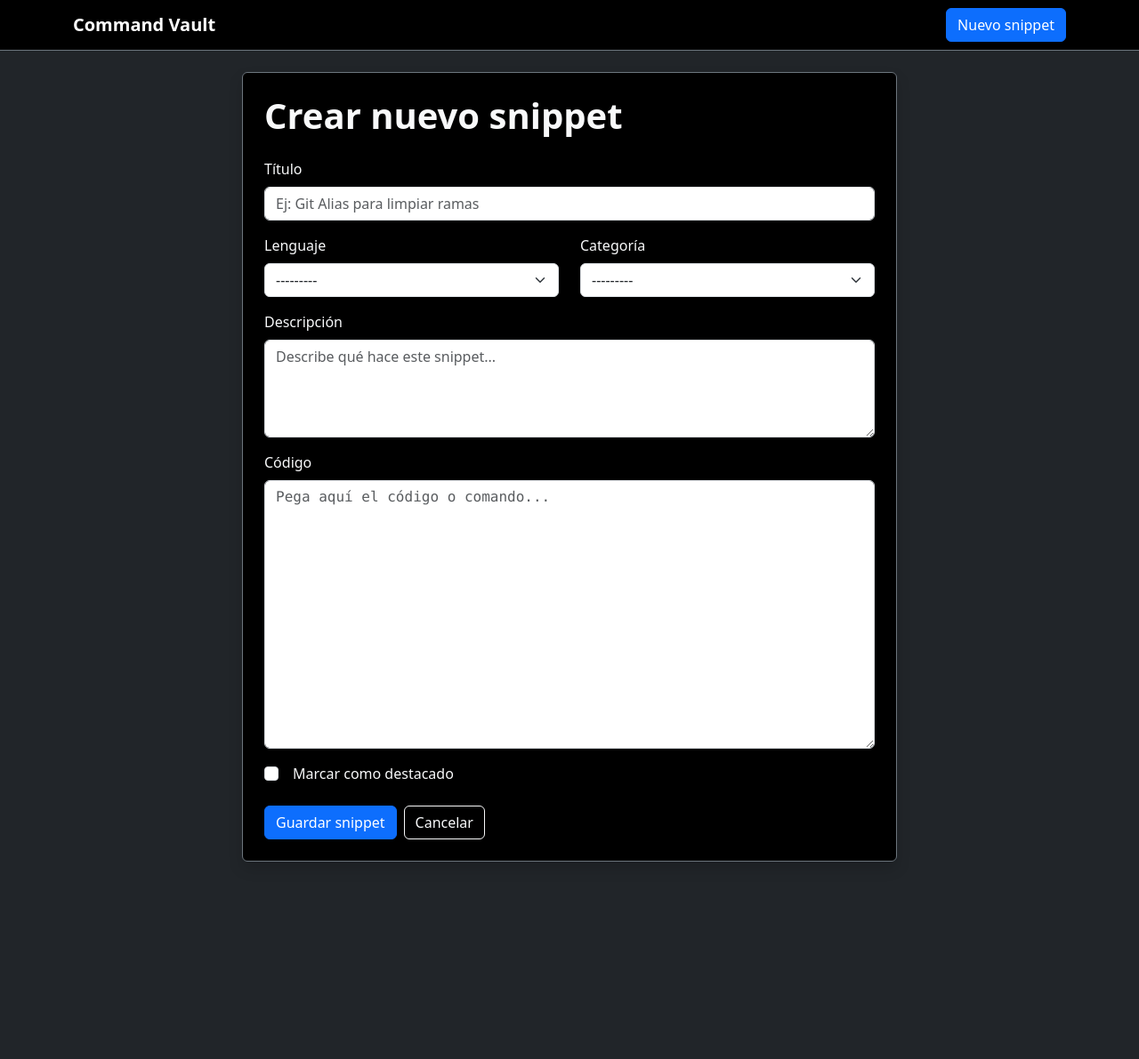
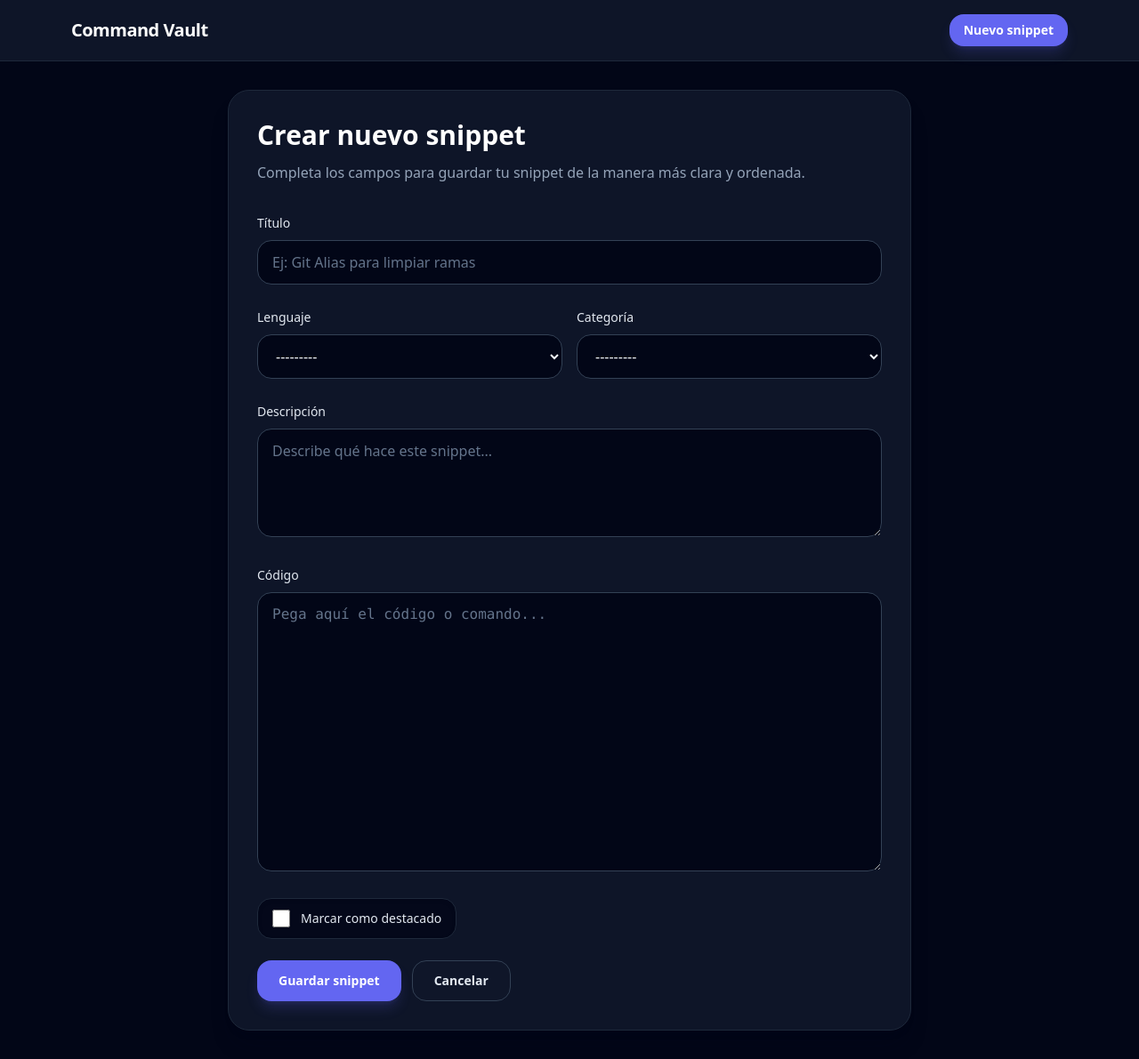
Before and after one commit to Titolin4612/T2-PlataformasPE, a Django app: page /crear/ in a window 1280 px wide. Shown: the whole page at 89% size. Before the commit the page ends 969 px from the top, so only its background shows below. Run offline with Django 5.2, Linux system fonts and the light colour scheme; some libraries are stand-ins or nearby versions.

Commit message:
Fronted: estilo base a la pagina

```diff
--- a/vault/forms.py
+++ b/vault/forms.py
@@ -8,26 +8,26 @@ class SnippetForm(forms.ModelForm):
         fields = ['titulo', 'lenguaje', 'categoria', 'descripcion', 'codigo', 'destacado']
         widgets = {
             'titulo': forms.TextInput(attrs={
-                'class': 'form-control',
+                'class': 'w-full rounded-2xl border border-slate-700 bg-slate-950 px-4 py-3 text-slate-100 placeholder:text-slate-500 focus:border-indigo-400 focus:outline-none focus:ring-2 focus:ring-indigo-500/30',
                 'placeholder': 'Ej: Git Alias para limpiar ramas'
             }),
             'lenguaje': forms.Select(attrs={
-                'class': 'form-select'
+                'class': 'w-full rounded-2xl border border-slate-700 bg-slate-950 px-4 py-3 text-slate-100 focus:border-indigo-400 focus:outline-none focus:ring-2 focus:ring-indigo-500/30'
             }),
             'categoria': forms.Select(attrs={
-                'class': 'form-select'
+                'class': 'w-full rounded-2xl border border-slate-700 bg-slate-950 px-4 py-3 text-slate-100 focus:border-indigo-400 focus:outline-none focus:ring-2 focus:ring-indigo-500/30'
             }),
             'descripcion': forms.Textarea(attrs={
-                'class': 'form-control',
+                'class': 'w-full rounded-2xl border border-slate-700 bg-slate-950 px-4 py-3 text-slate-100 placeholder:text-slate-500 focus:border-indigo-400 focus:outline-none focus:ring-2 focus:ring-indigo-500/30',
                 'rows': 4,
                 'placeholder': 'Describe qué hace este snippet...'
             }),
             'codigo': forms.Textarea(attrs={
-                'class': 'form-control font-monospace',
+                'class': 'w-full rounded-2xl border border-slate-700 bg-slate-950 px-4 py-3 font-mono text-slate-100 placeholder:text-slate-500 focus:border-indigo-400 focus:outline-none focus:ring-2 focus:ring-indigo-500/30',
                 'rows': 12,
                 'placeholder': 'Pega aquí el código o comando...'
             }),
             'destacado': forms.CheckboxInput(attrs={
-                'class': 'form-check-input'
+                'class': 'h-5 w-5 rounded border-slate-600 bg-slate-900 text-indigo-500 focus:ring-indigo-500/50'
             }),
         }
--- a/vault/templates/vault/base.html
+++ b/vault/templates/vault/base.html
@@ -4,20 +4,31 @@
     <meta charset="UTF-8">
     <meta name="viewport" content="width=device-width, initial-scale=1.0">
     <title>{% block title %}Command Vault{% endblock %}</title>
-    <link href="https://cdn.jsdelivr.net/npm/bootstrap@5.3.7/dist/css/bootstrap.min.css" rel="stylesheet">
+    <script src="https://cdn.tailwindcss.com"></script>
+    <script>
+        tailwind.config = {
+            theme: {
+                extend: {
+                    colors: {
+                        surface: '#0f172a',
+                        surface2: '#111827',
+                        surface3: '#1e293b'
+                    }
+                }
+            }
+        }
+    </script>
 </head>
-<body class="bg-dark text-light">
+<body class="min-h-screen bg-slate-950 text-slate-100">
 
-<nav class="navbar navbar-expand-lg navbar-dark bg-black border-bottom border-secondary">
-    <div class="container">
-        <a class="navbar-brand fw-bold" href="{% url 'snippet_list' %}">Command Vault</a>
-        <div>
-            <a href="{% url 'snippet_create' %}" class="btn btn-primary">Nuevo snippet</a>
-        </div>
+<nav class="sticky top-0 z-20 border-b border-slate-800 bg-slate-900/95 backdrop-blur">
+    <div class="mx-auto flex max-w-6xl items-center justify-between px-4 py-4">
+        <a class="text-lg font-semibold tracking-tight text-white sm:text-xl" href="{% url 'snippet_list' %}">Command Vault</a>
+        <a href="{% url 'snippet_create' %}" class="inline-flex items-center rounded-2xl bg-indigo-500 px-4 py-2 text-sm font-semibold text-white shadow-lg shadow-indigo-500/20 transition duration-200 ease-out hover:bg-indigo-400 focus:outline-none focus:ring-2 focus:ring-indigo-500/50">Nuevo snippet</a>
     </div>
 </nav>
 
-<main class="container py-4">
+<main class="mx-auto max-w-6xl px-4 py-8 sm:px-6 lg:px-8">
     {% block content %}{% endblock %}
 </main>
 
--- a/vault/templates/vault/snippet_form.html
+++ b/vault/templates/vault/snippet_form.html
@@ -3,53 +3,50 @@
 {% block title %}{{ titulo_pagina }}{% endblock %}
 
 {% block content %}
-<div class="row justify-content-center">
-    <div class="col-lg-8">
-        <div class="card bg-black text-light border-secondary shadow">
-            <div class="card-body p-4">
-                <h1 class="fw-bold mb-4">{{ titulo_pagina }}</h1>
+<div class="mx-auto max-w-3xl rounded-3xl border border-slate-800 bg-slate-900/95 p-6 shadow-xl shadow-slate-950/20 sm:p-8">
+    <div class="mb-8">
+        <h1 class="text-3xl font-semibold text-white">{{ titulo_pagina }}</h1>
+        <p class="mt-3 text-slate-400">Completa los campos para guardar tu snippet de la manera más clara y ordenada.</p>
+    </div>
 
-                <form method="post">
+    <form method="post" class="space-y-6">
         {% csrf_token %}
 
-                    <div class="mb-3">
-                        <label class="form-label">Título</label>
+        <div class="space-y-2">
+            <label class="text-sm font-medium text-slate-200">Título</label>
             {{ form.titulo }}
         </div>
 
-                    <div class="row">
-                        <div class="col-md-6 mb-3">
-                            <label class="form-label">Lenguaje</label>
+        <div class="grid gap-4 sm:grid-cols-2">
+            <div class="space-y-2">
+                <label class="text-sm font-medium text-slate-200">Lenguaje</label>
                 {{ form.lenguaje }}
             </div>
-                        <div class="col-md-6 mb-3">
-                            <label class="form-label">Categoría</label>
+            <div class="space-y-2">
+                <label class="text-sm font-medium text-slate-200">Categoría</label>
                 {{ form.categoria }}
             </div>
         </div>
 
-                    <div class="mb-3">
-                        <label class="form-label">Descripción</label>
+        <div class="space-y-2">
+            <label class="text-sm font-medium text-slate-200">Descripción</label>
             {{ form.descripcion }}
         </div>
 
-                    <div class="mb-3">
-                        <label class="form-label">Código</label>
+        <div class="space-y-2">
+            <label class="text-sm font-medium text-slate-200">Código</label>
             {{ form.codigo }}
         </div>
 
-                    <div class="form-check mb-4">
+        <label class="inline-flex items-center gap-3 rounded-2xl border border-slate-800 bg-slate-950/80 px-4 py-3 text-sm text-slate-200 shadow-inner shadow-slate-950/20">
             {{ form.destacado }}
-                        <label class="form-check-label ms-2">Marcar como destacado</label>
-                    </div>
+            <span>Marcar como destacado</span>
+        </label>
 
-                    <div class="d-flex gap-2">
-                        <button type="submit" class="btn btn-primary">{{ texto_boton }}</button>
-                        <a href="{% url 'snippet_list' %}" class="btn btn-outline-light">Cancelar</a>
+        <div class="flex flex-wrap gap-3">
+            <button type="submit" class="inline-flex items-center justify-center rounded-2xl bg-indigo-500 px-6 py-3 text-sm font-semibold text-white shadow-lg shadow-indigo-500/20 transition duration-200 hover:bg-indigo-400 focus:outline-none focus:ring-2 focus:ring-indigo-500/50">{{ texto_boton }}</button>
+            <a href="{% url 'snippet_list' %}" class="inline-flex items-center justify-center rounded-2xl border border-slate-700 bg-slate-900/80 px-6 py-3 text-sm font-semibold text-slate-200 transition duration-200 hover:border-indigo-500 hover:text-white">Cancelar</a>
         </div>
     </form>
 </div>
-        </div>
-    </div>
-</div>
 {% endblock %}
```
Also changed, not shown: vault/templates/vault/snippet_confirm_delete.html (+12 -16 lines), vault/templates/vault/snippet_detail.html (+34 -28 lines), vault/templates/vault/snippet_list.html (+29 -29 lines), db.sqlite3. Lines whose indentation alone changed are shown as unchanged.
